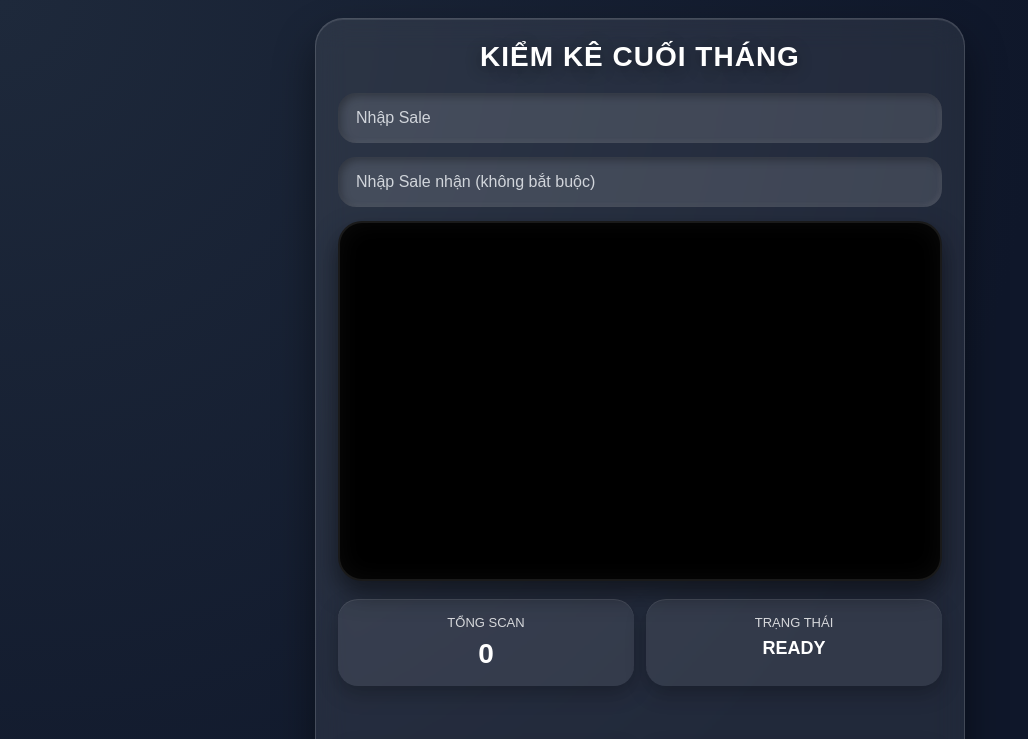
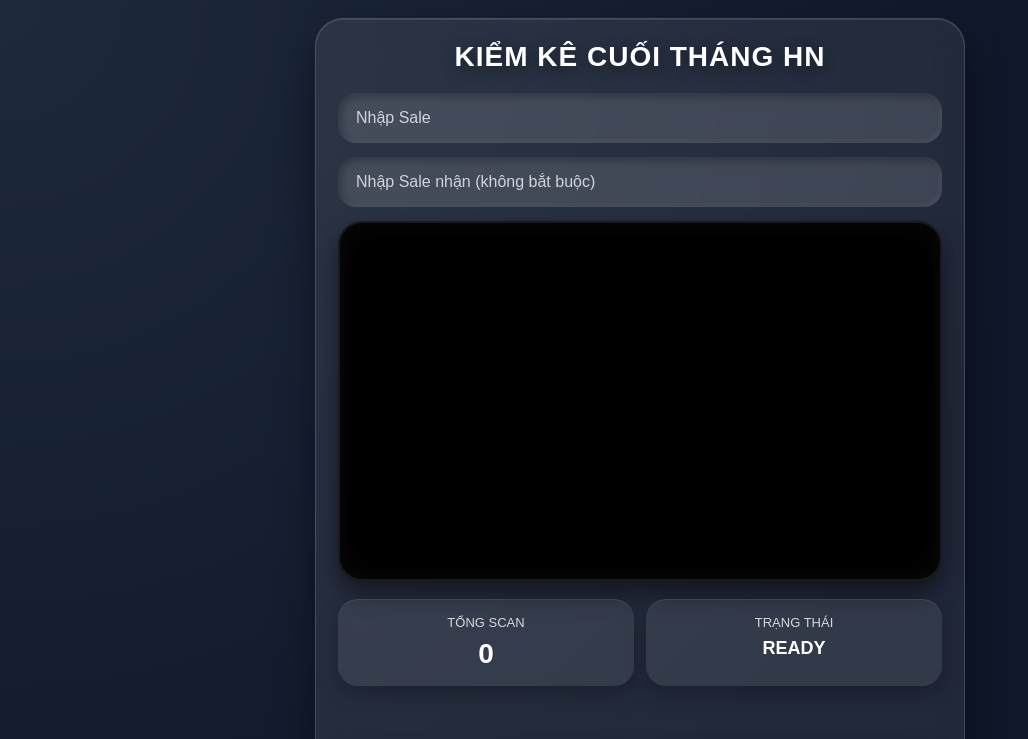
Before and after one commit to TuanMr/KiemkeZLP, a plain HTML site: page index.html in a window 1280 px wide. Shown: the top 739 px of the page, without its empty margins (0-1028 px from the left). Drawn offline with Linux system fonts and the light colour scheme.

Commit message:
Add files via upload

```diff
--- a/index.html
+++ b/index.html
@@ -5,7 +5,7 @@
 <meta charset="UTF-8">
 <meta name="viewport" content="width=device-width, initial-scale=1.0">
 
-<title>KIỂM KÊ CUỐI THÁNG</title>
+<title>KIỂM KÊ CUỐI THÁNG HN</title>
 
 <script src="https://unpkg.com/html5-qrcode"></script>
 
@@ -406,7 +406,7 @@ textarea::placeholder{
 
 <div class="container">
 
-    <h2>KIỂM KÊ CUỐI THÁNG</h2>
+    <h2>KIỂM KÊ CUỐI THÁNG HN</h2>
 
     <!-- SALE -->
 
```
